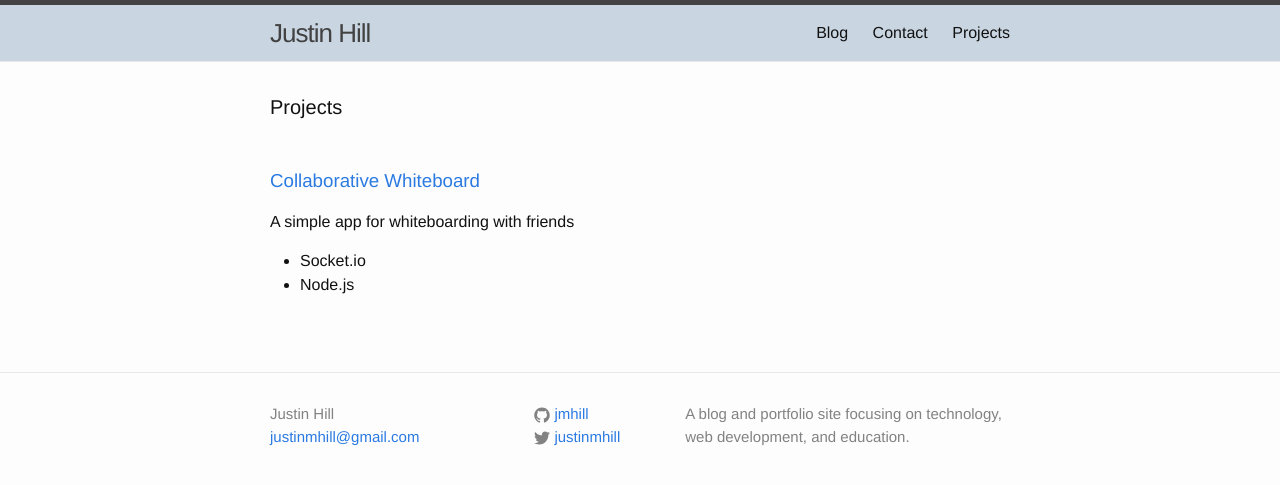
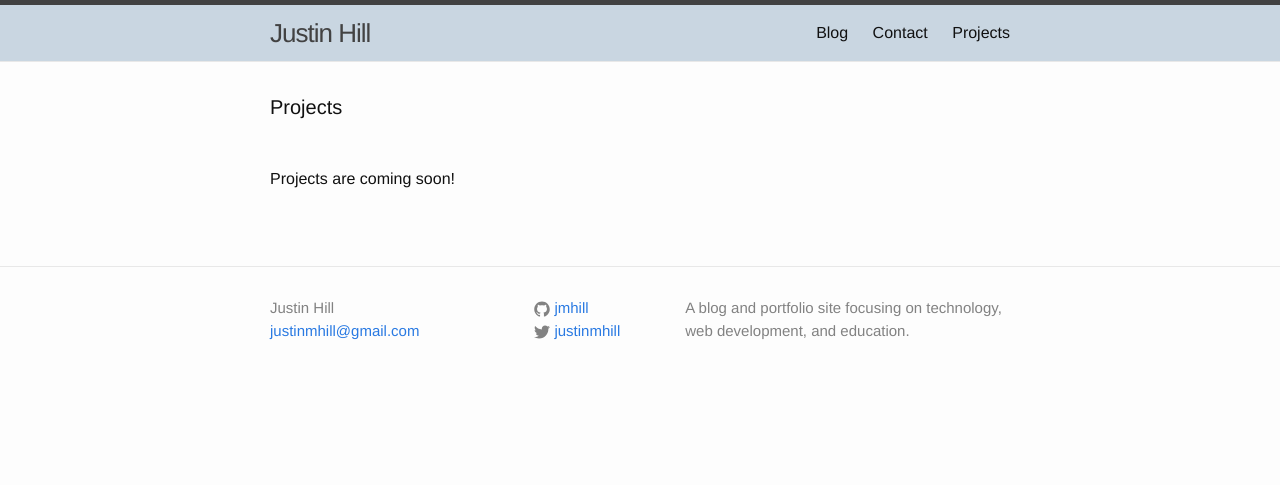
Before and after one commit to JMHill/JMHill.github.io, a Jekyll site: the page built from projects.html, in a window 1280 px wide. Shown: the top 485 px of the page. Built offline with Jekyll 4.4.1, drawn with Linux system fonts in a browser that asks for light colours.

Commit message:
Add logic to insert placeholder if no projects found

```diff
--- a/_projects/collab-board.md
+++ /dev/null
@@ -1,8 +0,0 @@
----
-title: Collaborative Whiteboard
-description: A simple app for whiteboarding with friends
-technologies:
-  - Socket.io
-  - Node.js
----
-Here is where the content will go.
--- a/projects.html
+++ b/projects.html
@@ -4,6 +4,7 @@ title: Projects
 permalink: /projects/
 ---
 
+{% if site.projects != empty %}
   {% for project in site.projects %}
     <h3><a href="{{ project.url | prepend: site.baseurl }}">{{ project.title }}</a></h3>
     <p>{{ project.description }}</p>
@@ -13,3 +14,6 @@ permalink: /projects/
       {% endfor %}
     </ul>
   {% endfor %}
+{% else %}
+  <p>Projects are coming soon!<p>
+{% endif %}
```
Lines whose indentation alone changed are shown as unchanged.
